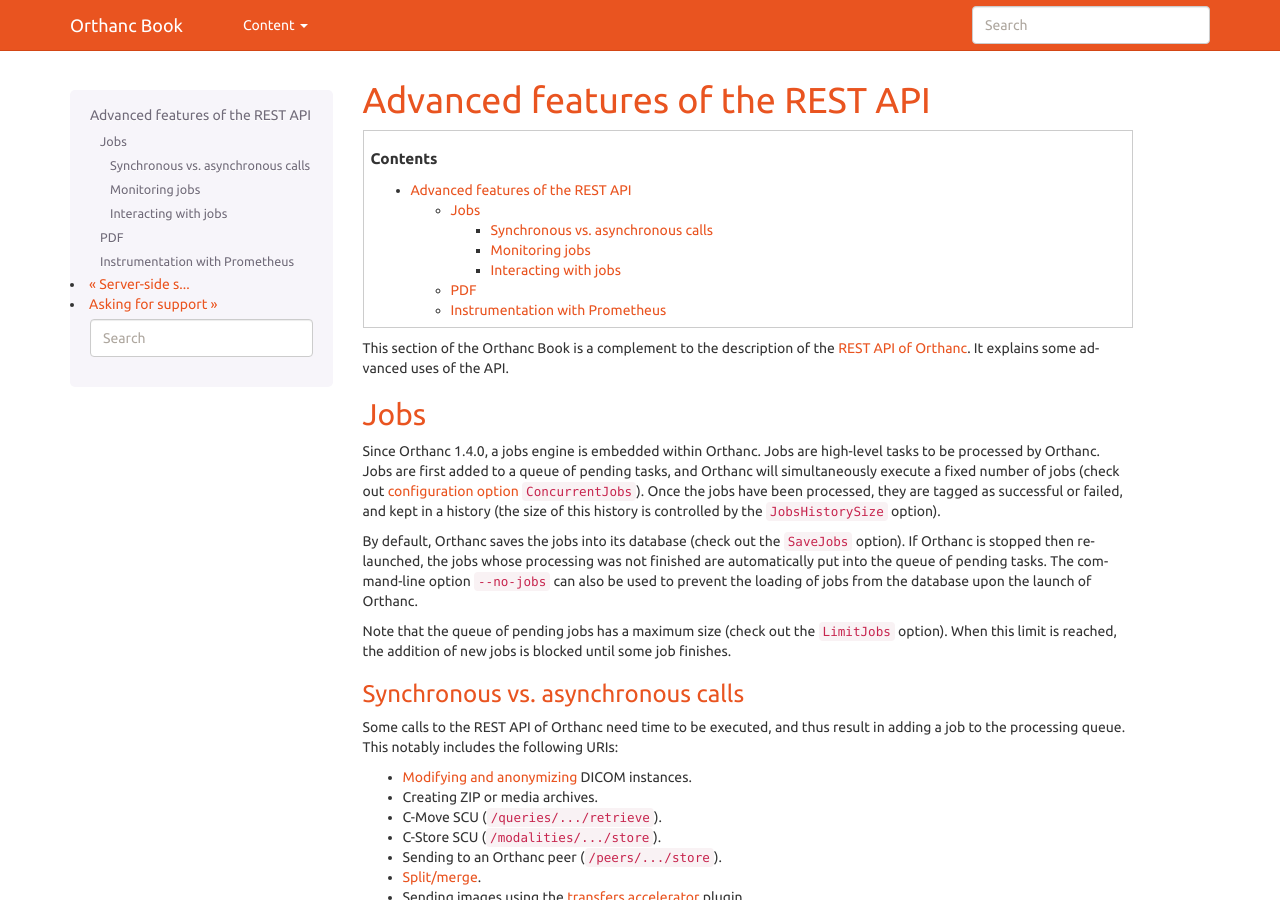
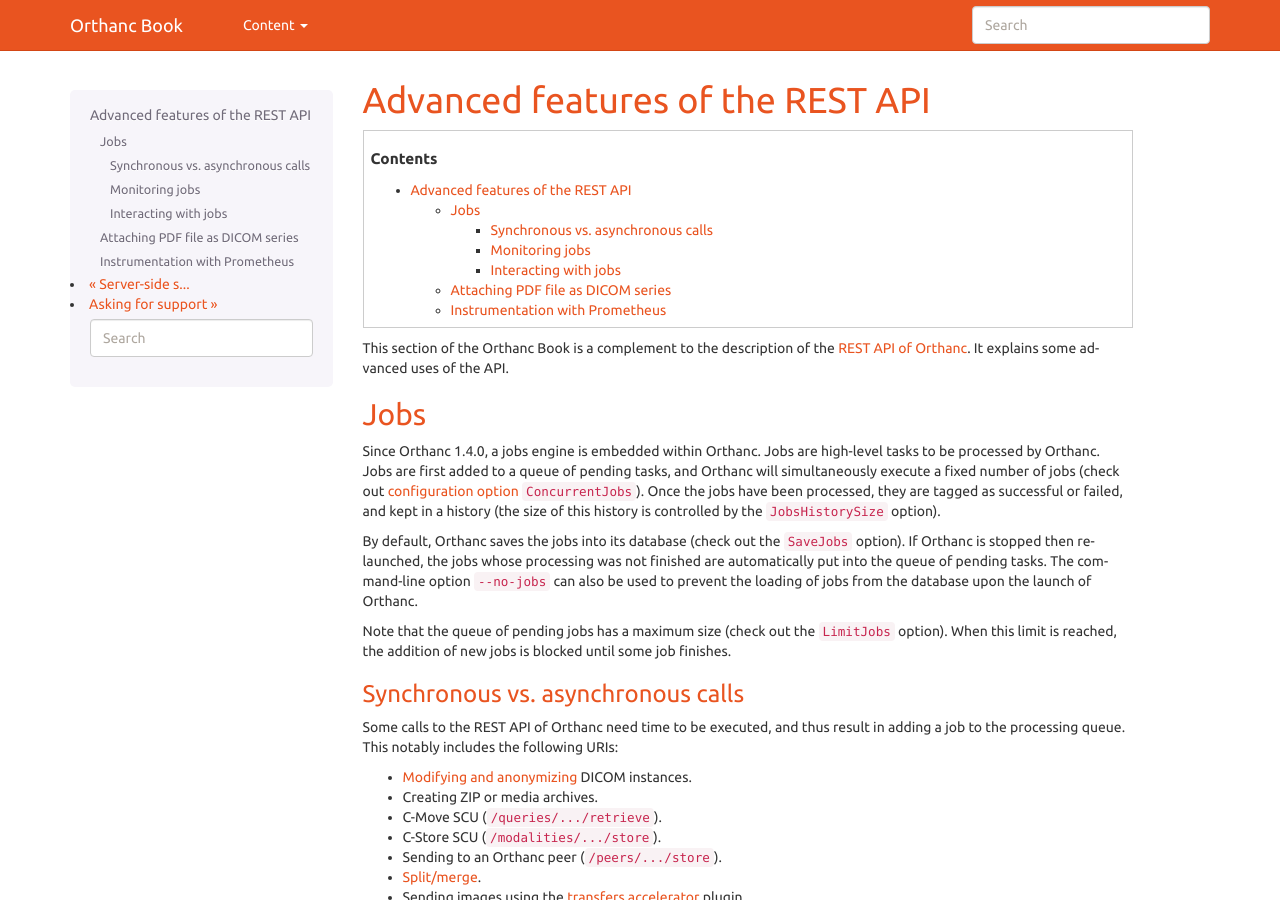
Before and after one commit to orthanc-mirrors/orthanc-book, a Sphinx documentation site: the page built from Sphinx/source/users/advanced-rest.rst, in a window 1280 px wide and 900 px high. Built offline with Sphinx 7.4.7, drawn with Linux system fonts in a browser that asks for light colours; some of the changed text lies outside the part shown.

Commit message:
title about pdf

```diff
--- a/Sphinx/source/users/advanced-rest.rst
+++ b/Sphinx/source/users/advanced-rest.rst
@@ -155,8 +155,8 @@
 
 .. _pdf:
 
-PDF
----
+Attaching PDF file as DICOM series
+----------------------------------
 
 Among many different types of data, DICOM files can be used to store
 PDF files. The ``/tools/create-dicom`` URI can be used to upload a PDF
```
